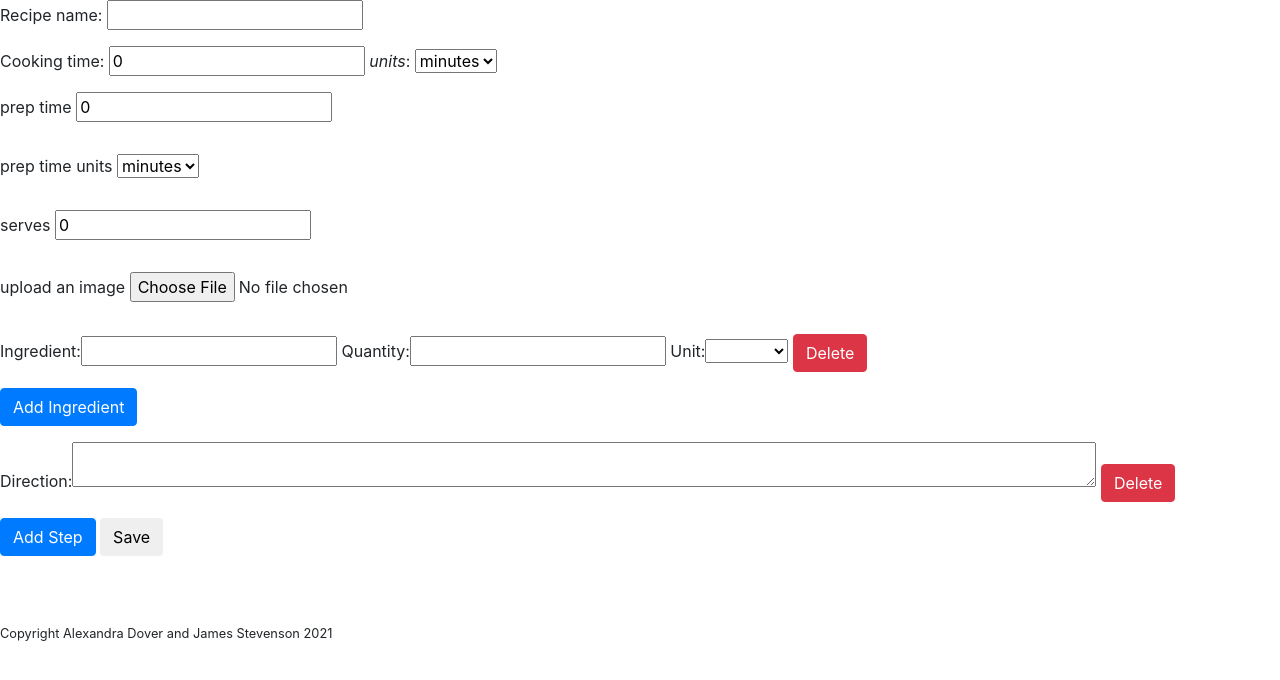
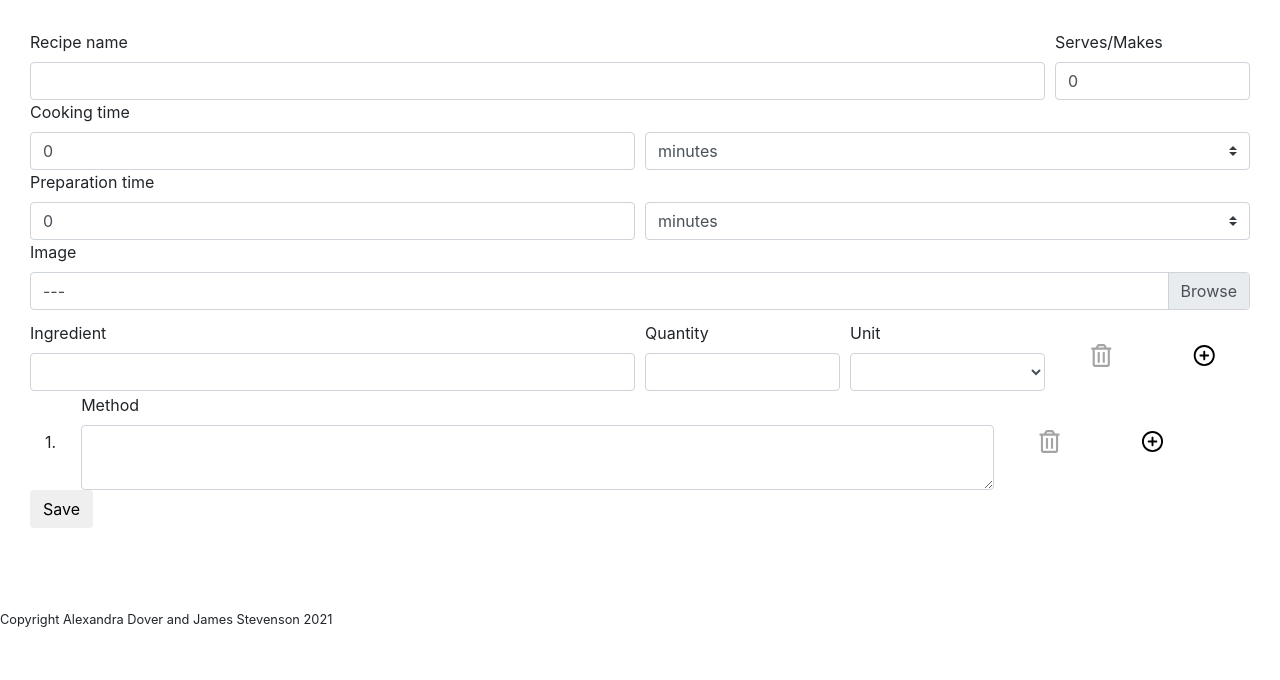
Before and after one commit to ADover18/recimies, a Django app: page /profile/1/new-recipe in a window 1280 px wide. Shown: the part 76-756 px from the top of the page. Run offline with Django 3.2, Linux system fonts and the light colour scheme; a user stored in the database is signed in; tables that the repository leaves empty hold one stand-in row (values such as "Sample post"); some libraries are stand-ins or nearby versions; some web fonts are replaced.

Commit message:
Improved new recipe crisy form. Recipes now save properly using the form. Form is displayed using bootstrap styling. Still need to fix spacing at the bottom of the form and enable add and delete recipe svgs.

```diff
--- a/recimies_site/recimies_site/settings.py
+++ b/recimies_site/recimies_site/settings.py
@@ -41,6 +41,7 @@ INSTALLED_APPS = [
     'django.contrib.staticfiles',
     'widget_tweaks',
     'social',
+    'crispy_forms'
 ]
 
 MIDDLEWARE = [
@@ -70,6 +71,8 @@ TEMPLATES = [
         },
     },
 ]
+
+CRISPY_TEMPLATE_PACK = 'bootstrap4'
 
 WSGI_APPLICATION = 'recimies_site.wsgi.application'
 
--- a/recimies_site/social/forms.py
+++ b/recimies_site/social/forms.py
@@ -4,9 +4,12 @@ from django.contrib.auth.forms import UserCreationForm, UsernameField
 from django.contrib.auth.models import User
 
 from .models import Direction, Ingredient, Recipe, RecimieUser
-
+from crispy_forms.helper import FormHelper
+from crispy_forms.layout import Layout, Submit
+from crispy_forms.bootstrap import Div, FormActions
 
 class RegisterForm(UserCreationForm):
+
     class Meta:
         model = RecimieUser
         fields = ['username', 'email', 'password1', 'password2']
@@ -37,7 +40,7 @@ class DirectionForm(forms.ModelForm):
         model = Direction
         exclude = ()
 
-DirectionFormSet = forms.inlineformset_factory(Recipe, Direction, fields=['direction'], extra=1, can_delete=True)
+DirectionFormSet = forms.inlineformset_factory(Recipe, Direction, fields=['direction'], extra=1, labels= {'direction': 'Method',}, can_delete=True)
 
 
 class RecipeForm(ModelForm):
@@ -49,7 +52,29 @@ class RecipeForm(ModelForm):
     def __init__(self, *args, **kwargs):
         self.user = RecimieUser.objects.get(pk=kwargs.pop('user_pk', None))
         super(RecipeForm, self).__init__(*args, **kwargs)
-
+        self.fields['name'].label = "Recipe name"
+        self.fields['serves'].label = "Serves/Makes"
+        # self.fields['cooking_time_units'].label = "..."
+        self.fields['prep_time'].label = "Preparation time"
+        # self.fields['prep_time_units'].label = "..."
+        self.helper = FormHelper(self)
+        self.helper.layout = Layout(
+            Div(
+                Div('name', css_class="col-10"),
+                Div('serves', css_class="col-2"), css_class="form-row"
+            ),
+            Div(
+                Div('cooking_time', css_class="col-6"),
+                Div('cooking_time_units', css_class="col-6"),
+                css_class="form-row"
+            ),
+            Div(
+                Div('prep_time', css_class="col-6"),
+                Div('prep_time_units', css_class="col-6"),
+                css_class='form-row'
+            ),
+            Div('image',),
+        )
     def save(self, *args, **kwargs):
         recipe = super(RecipeForm, self).save(commit=False)
         recipe.user = self.user
--- a/recimies_site/social/views.py
+++ b/recimies_site/social/views.py
@@ -15,7 +15,6 @@ from django.utils.decorators import method_decorator
 
 from .forms import *
 from .models import Recipe, RecimieUser
-
 
 class IndexView(FormView):
     template_name = "index.html"
--- a/recimies_site/static/css/site.css
+++ b/recimies_site/static/css/site.css
@@ -5,10 +5,15 @@
 @import url('https://fonts.googleapis.com/css2?family=Andada+Pro&display=swap');
 
 @import url('https://fonts.googleapis.com/css2?family=Andada+Pro&family=Courgette&family=Open+Sans&display=swap');
+
+
 .hidden {
   display:none;
 }
 
+svg {
+  pointer-events: none;
+}
 
 
 /* Navbar Elements */
@@ -38,7 +43,7 @@
   margin-left: auto !important;
 }
 
-.form-control {
+#search-box {
   width: 29vw !important;
   margin-right: 10px;
 }
@@ -91,7 +96,7 @@
   .search {
     order: 2;
   }
-  .form-control {
+  #search-box {
     width: 83vw !important;
     margin-right: 10px;
     margin-left: 10px;
@@ -219,8 +224,117 @@
 }
 
 /* Recipe Form */
+@media (max-width: 600px){
+  .requiredField[for="id_serves"] {
+  /* font-size: 10px; */
+  margin-left: -20px;
+  }
+}
+
+.requiredField[for="id_cooking_time_units"],
+.requiredField[for="id_prep_time_units"] {
+  /* font-size: 10px; */
+  color: white;
+  }
+
+
+.asteriskField {
+  display: none;
+}
+
 
 textarea {
   width: 80%;
-  height: 45px;
+  height: 65px !important;
 }
+
+.form-container {
+  margin:30px;
+}
+
+.ingredient-form {
+  height: 75px;
+}
+
+
+#add-ingredient,
+#add-direction  {
+  /* margin-left: 80vw; */
+
+
+  margin-bottom: 0px !important;
+  width: 140px;
+  /* margin-top: 10px;
+  font-size: 15px;
+  height: 40px; */
+}
+
+#add-direction {
+  margin-top: 5px !important;
+}
+
+.number-step {
+  text-align: center;
+}
+
+
+.form-group,
+.number-step,
+.bin-btn,
+.add-btn {
+  align-self: center;
+  margin-bottom: 0px;
+}
+
+.form-group.col-10 {
+  margin-top: 10px;
+}
+
+.add-direction-form,
+.delete-direction-form{
+  display: flex;
+  justify-content: center;
+  align-content: center;
+  cursor: pointer;
+}
+
+.bin-btn,
+.add-btn {
+  height: 23px;
+  padding: 0px;
+  width: 23px;
+}
+
+.number-step {
+  width: 4.16%;
+  flex: 0 0 4.16%;
+  max-width: 4.16%;
+}
+
+
+/* .dir-field {
+  width: 87%;
+  flex: 0 0 87%;
+  max-width: 87%;
+} */
+/* When viewport width is under 700px allow more space for delete icon so it can be easily accessed on mobile/tablet */
+/* @media (min-width: 700px) {
+  .add-direction-form,
+  .delete-direction-form {
+    width: 4.16%;
+    flex: 0 0 4.16%;
+    max-width: 4.16%;
+  }
+
+  .ing-field {
+    width: 50%;
+    flex: 0 0 50%;
+    max-width: 50%;
+  }
+
+  .dir-field {
+    width: 80%;
+    flex: 0 0 80%;
+    max-width: 80%;
+  }
+} */
--- a/recimies_site/static/js/newRecipeView.js
+++ b/recimies_site/static/js/newRecipeView.js
@@ -1,63 +1,106 @@
-// document.addEventListener('DOMContentLoaded', function(){
+// Main Elements
+const mainForm = document.querySelector(".form-container");
+const innerForm = document.querySelector('[method="post"]');
+const saveButton = document.querySelector("#submit-button");
 
-// })
-
-// Main Elements
-const deleteBoxes = document.querySelectorAll('[id$="-DELETE"]')
-const deleteLabels = document.querySelectorAll('[for$="-DELETE"]')
-const mainForm = document.querySelector('#recipe-form')
 //Ingredients Elements
-const ingredientForm = document.querySelectorAll('[class^="ingredient-form"]')
-const addIngredientButton = document.querySelectorAll('[id^="add-ingredient"]')[0]
-const totalIngredientsForms = document.querySelector('#id_ingredients-TOTAL_FORMS')
+const ingredientForm = document.querySelectorAll('[class^="ingredient-form"]');
+const totalIngredientsForms = document.querySelector(
+  "#id_ingredients-TOTAL_FORMS"
+);
+const hiddenIngredientsForms = document.querySelectorAll(
+  '[id$="FORMS"][name^="ingredients"]'
+);
 let ingredientsFormCount = ingredientForm.length - 1;
 
 //Directions Elements
-const directionForm = document.querySelectorAll('[class^="direction-form"]')
-const addDirectionButton = document.querySelectorAll('[id^="add-direction"]')[0]
-const totalDirectionForms = document.querySelector('#id_direction-TOTAL_FORMS')
+let directionForm = document.querySelectorAll('[class^="direction-form"]')
+const totalDirectionForms = document.querySelector("#id_direction-TOTAL_FORMS");
+const hiddenDirectionForms = document.querySelectorAll(
+  '[id$="FORMS"][name^="direction"]'
+);
 let directionFormCount = directionForm.length - 1;
 
-//Hide Django delete label and checkbox
-deleteBoxes.forEach(ele => ele.classList.add("hidden"))
-deleteLabels.forEach(ele => ele.classList.add("hidden"))
+// Numbering form elements
+const numberFormElements = () =>{
+  let directionForm = document.querySelectorAll('[class^="direction-form"]');
+  directionForm.forEach(
+    (form, formNum) =>
+      (form.querySelector(".number-step").textContent = `${
+        formNum +1
+      }. `)
+  );
+}
 
 //Enables Ingredients Add button
-addIngredientButton.addEventListener("click", function(event){
-  event.preventDefault()
-  const newIngredientForm = ingredientForm[0].cloneNode(true)
-  const formRegex = RegExp(`ingredients-(\\d){1}-`, 'g');
-  ingredientsFormCount++;
-  newIngredientForm.innerHTML = newIngredientForm.innerHTML.replace(formRegex, `ingredients-${ingredientsFormCount}-`)
-  mainForm.insertBefore(newIngredientForm, addIngredientButton);
-  totalIngredientsForms.setAttribute('value', `${ingredientsFormCount + 1}`);
-});
+mainForm.addEventListener("click", function (event) {
+  if (event.target.classList.contains("add-ingredient-form")){
+    event.preventDefault();
+    const newIngredientForm = ingredientForm[0].cloneNode(true);
+    const formRegex = RegExp(`ingredients-(\\d){1}-`, "g");
+    ingredientsFormCount++;
+    newIngredientForm.innerHTML = newIngredientForm.innerHTML.replace(
+      formRegex,
+      `ingredients-${ingredientsFormCount}-`
+    );
+    innerForm.insertBefore(newIngredientForm, hiddenDirectionForms[0]);
+    totalIngredientsForms.setAttribute("value", `${ingredientsFormCount + 1}`);
+  }
+})
+
+
 //Enables Ingredients Delete button
-mainForm.addEventListener("click", function(event){
-  if (event.target.classList.contains('delete-ingredient-form')){
+mainForm.addEventListener("click", function (event) {
+  if (event.target.classList.contains("delete-ingredient-form") && ingredientsFormCount > 0) {
     event.preventDefault();
     event.target.parentElement.remove();
     ingredientsFormCount--;
-    totalIngredientsForms.setAttribute('value', `${ingredientsFormCount + 1}`);
+    totalIngredientsForms.setAttribute("value", `${ingredientsFormCount + 1}`);
+  }
+});
+
+//Moves Ingredients Hidden form and first ingredient form into active crispy form element
+hiddenIngredientsForms.forEach((form) => innerForm.appendChild(form));
+innerForm.appendChild(ingredientForm[0]);
+
+
+//Moves Direction Hidden form and first direction form into active crispy form element
+hiddenDirectionForms.forEach((form) => innerForm.appendChild(form));
+innerForm.appendChild(directionForm[0]);
+
+//Enables Direction Add button
+mainForm.addEventListener("click", function (event) {
+  if (event.target.classList.contains("add-direction-form") || event.target.parentElement.classList.contains("add-direction-form")) {
+    event.preventDefault();
+    console.log(directionForm);
+    const newDirectionForm = directionForm[0].cloneNode(true);
+    const formRegex = RegExp(`direction-(\\d){1}-`, "g");
+    directionFormCount++;
+    newDirectionForm.innerHTML = newDirectionForm.innerHTML.replace(
+      formRegex,
+      `direction-${directionFormCount}-`
+    );
+    innerForm.insertBefore(newDirectionForm, saveButton);
+    totalIngredientsForms.setAttribute("value", `${ingredientsFormCount + 1}`);
+    const labelDiv = newDirectionForm.querySelector("[id^=div_id]");
+    labelDiv.removeChild(labelDiv.querySelector(".requiredField"));
+    numberFormElements();
+    totalDirectionForms.setAttribute("value", `${directionFormCount + 1}`);
   }
 })
 
-//Enables Direction Add button
-addDirectionButton.addEventListener("click", function(event){
-  event.preventDefault()
-  const newDirectionForm = directionForm[0].cloneNode(true)
-  const formRegex = RegExp(`direction-(\\d){1}-`, 'g');
-  directionFormCount++;
-  newDirectionForm.innerHTML = newDirectionForm.innerHTML.replace(formRegex, `direction-${directionFormCount}-`)
-  mainForm.insertBefore(newDirectionForm, addDirectionButton);
-  totalDirectionForms.setAttribute('value', `${directionFormCount + 1}`);
-});
 //Enables Direction Delete button
-mainForm.addEventListener("click", function(event){
-  if (event.target.classList.contains('delete-direction-form')){
+mainForm.addEventListener("click", function (event) {
+  // const mainDirField = event.target.previousElementSibling.firstChild.nextElementSibling
+  if (event.target.classList.contains     ("delete-direction-form") && directionFormCount > 0 && event.target.parentElement.previousElementSibling !== hiddenDirectionForms[3]) {
     event.preventDefault();
+    console.log(event.target.previousElementSibling.firstChild.nextElementSibling);
     event.target.parentElement.remove();
     directionFormCount--;
-    totalDirectionForms.setAttribute('value', `${directionFormCount + 1}`);
+    totalDirectionForms.setAttribute("value", `${directionFormCount + 1}`);
+    numberFormElements();
   }
-})
+});
+// $(event.target.previousElementSibling.firstChild.nextElementSibling).attr("id") !== "id_direction-0-direction"
+// Inserts Save button to end of form
+innerForm.appendChild(saveButton);
--- a/recimies_site/templates/base.html
+++ b/recimies_site/templates/base.html
@@ -24,6 +24,7 @@
 
         <form class="search form-inline my-2 my-lg-0">
           <input
+            id='search-box'
             class="form-control mr-sm-2"
             type="search"
             placeholder="Search"
--- a/recimies_site/templates/recipe_form.html
+++ b/recimies_site/templates/recipe_form.html
@@ -1,6 +1,7 @@
 {% extends 'base.html' %}
 {% load static %}
 {% load widget_tweaks %}
+{% load crispy_forms_tags %}
 {% block script %}<script defer src="{% static 'js/newRecipeView.js'%}"></script>{% endblock %}
 
 {% block title %}Recimies: Add Recipe{% endblock %}
@@ -8,51 +9,88 @@
 {% block content %}
 {% if user.is_authenticated %}
 
-<form id="recipe-form" method="post" enctype="multipart/form-data">
-  {% csrf_token %}
-  <div class="form-group">
-    Recipe name: {{form.name}}
-  </div>
-  <div class="form-group">
-    Cooking time: {{form.cooking_time}} <em>units</em>: {{form.cooking_time_units}}
-  </div>
-  <div class="form-group">
-    <label for="recipe-prep_time">prep time</label>
-    {% render_field form.prep_time id="recipe-prep_time" class="form-group" %}
-  </div>
-  <div class="form-group">
-    <label for="recipe-prep_time">prep time units</label>
-    {% render_field form.prep_time_units id="recipe-prep_time_units" class="form-group" %}
-  </div>
-  <div class="form-group">
-    <label for="recipe-serves">serves</label>
-    {% render_field form.serves id="recipe-serves" class="form-group" %}
-  </div>
-  <div class="form-group">
-    <label for="recipe-image">upload an image</label>
-    {% render_field form.image id="recipe-image" class="form-group" %}
-  </div>
-  {{ingredient_form.management_form}}
-  {%for form in ingredient_form%}
-  <div class="ingredient-form">
-  {{form}}
-  <button class="align-self-center btn btn-danger delete-ingredient-form">Delete</button>
-  </div>
-  {% endfor %}
-  <button id="add-ingredient" class="btn btn-primary my-3">Add Ingredient</button>
-  <br>
-  {{direction_form.management_form}}
-  {%for form in direction_form%}
-  <div class="direction-form">
-  {{form}}
-  <button class="align-self-center btn btn-danger delete-direction-form">Delete</button>
-  </div>
-  {% endfor %}
-  <button id="add-direction" class="btn btn-primary my-3">Add Step</button>
-
-  <input id="submit-button" type="submit" class="btn" value="Save" />
-</form>
-{{ form.errors }} {% endif %}
 
 
+
+
+<div class="form-container">
+{% crispy form %}
+{{ingredient_form.management_form}}
+    {%for form in ingredient_form%}
+    <div class="ingredient-form form-row">
+      <div class="form-group col-6 ing-field">
+      {{form.ingredient|as_crispy_field}}
+      </div>
+      <div class="form-group col-2">
+      {{form.quantity|as_crispy_field}}
+      </div>
+      <div class="form-group col-2">
+      {{form.unit|as_crispy_field}}
+      </div>
+      <svg class="col-1 delete-ingredient-form bin-btn" >
+        <use href="{% static 'site_img/logos/icons.svg' %}#bin"></use>
+      </svg>
+      <svg class="col-1 add-ingredient-form add-btn" >
+        <use href="{% static 'site_img/logos/icons.svg' %}#icon-plus-circle"></use>
+      </svg>
+    </div>
+    {% endfor %}
+    {{direction_form.management_form}}
+    {%for form in direction_form%}
+    <div class="direction-form form-row">
+      <p class="number-step col-1" >1. </p>
+      <div class="form-group col-9 dir-field">
+      {{form.direction|as_crispy_field}}
+      </div>
+      <div class="col-1 delete-direction-form">
+        <svg class="bin-btn">
+          <use href="{% static 'site_img/logos/icons.svg' %}#bin"></use>
+        </svg>
+      </div>
+      <div class="add-direction-form col-1">
+        <svg class="add-btn" >
+          <use href="{% static 'site_img/logos/icons.svg' %}#icon-plus-circle"></use>
+        </svg>
+      </div>
+    </div>
+    {% endfor %}
+    <input id="submit-button" type="submit" class="btn" value="Save" />
+</div>
+<!-- <div class="form-container">
+  <form id="recipe-form" method="post" enctype="multipart/form-data">
+    {% csrf_token %}
+    <div class="form-row">
+      <div class="form-group col-10 mb-0">
+        {{form.name|as_crispy_field  }}
+      </div>
+      <div class="form-group col-2 mb-0">
+        {{form.serves|as_crispy_field  }}
+      </div>
+    </div>
+    <div class="form-row">
+      <div class="form-group col-6 mb-0">
+        {{form.cooking_time|as_crispy_field}}
+      </div>
+      <div class="form-group col-6 mb-0">
+        {{form.cooking_time_units|as_crispy_field}}
+      </div>
+    </div>
+    <div class="form-row">
+      <div class="form-group col-6 mb-0">
+        {{form.prep_time|as_crispy_field}}
+      </div>
+      <div class="form-group col-6 mb-0">
+        {{form.prep_time_units|as_crispy_field}}
+      </div>
+    </div>
+
+    <div class="form-group">
+      {{form.image|as_crispy_field}}
+    </div> -->
+
+
+
+  {{ form.errors }} {% endif %}
+<!-- </div> -->
+
 {% endblock %}
```
Also changed, not shown: recimies_site/static/site_img/logos/icons.svg.
